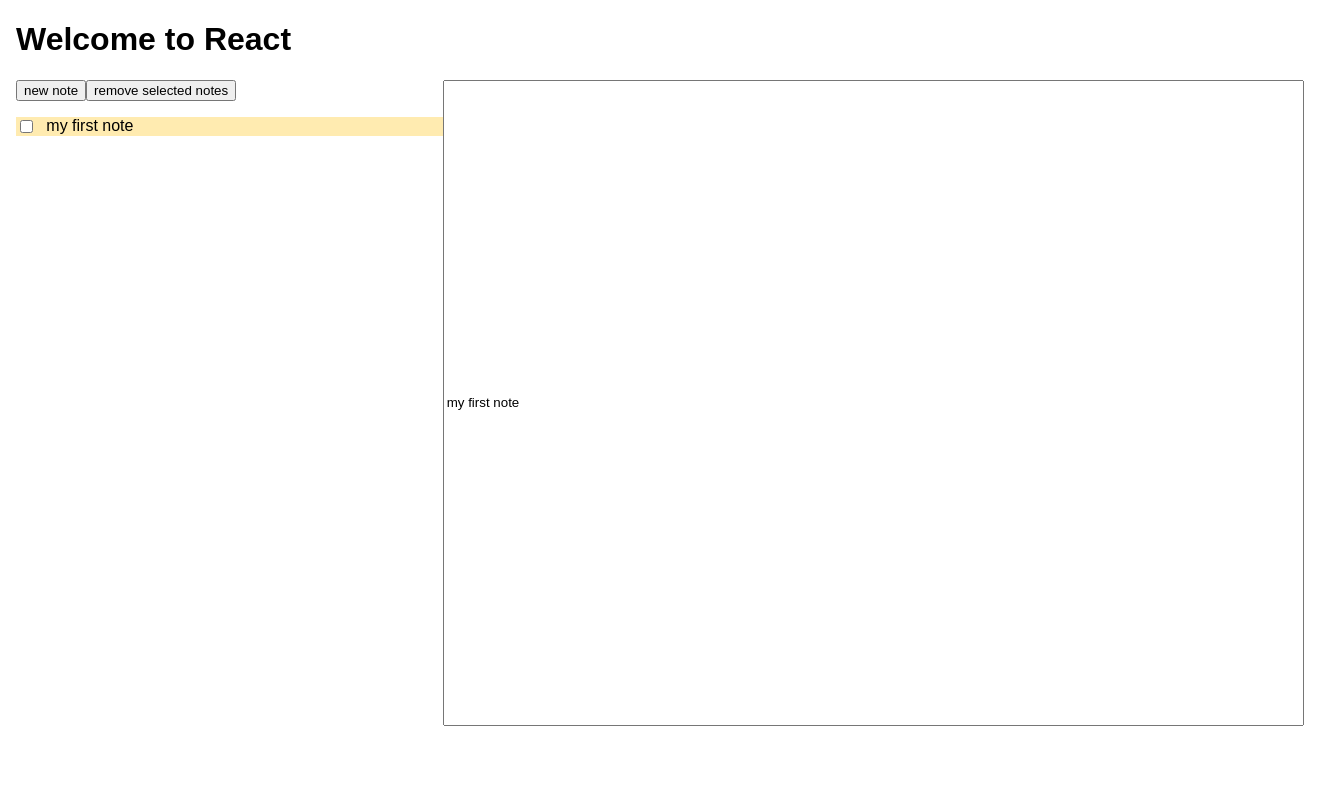
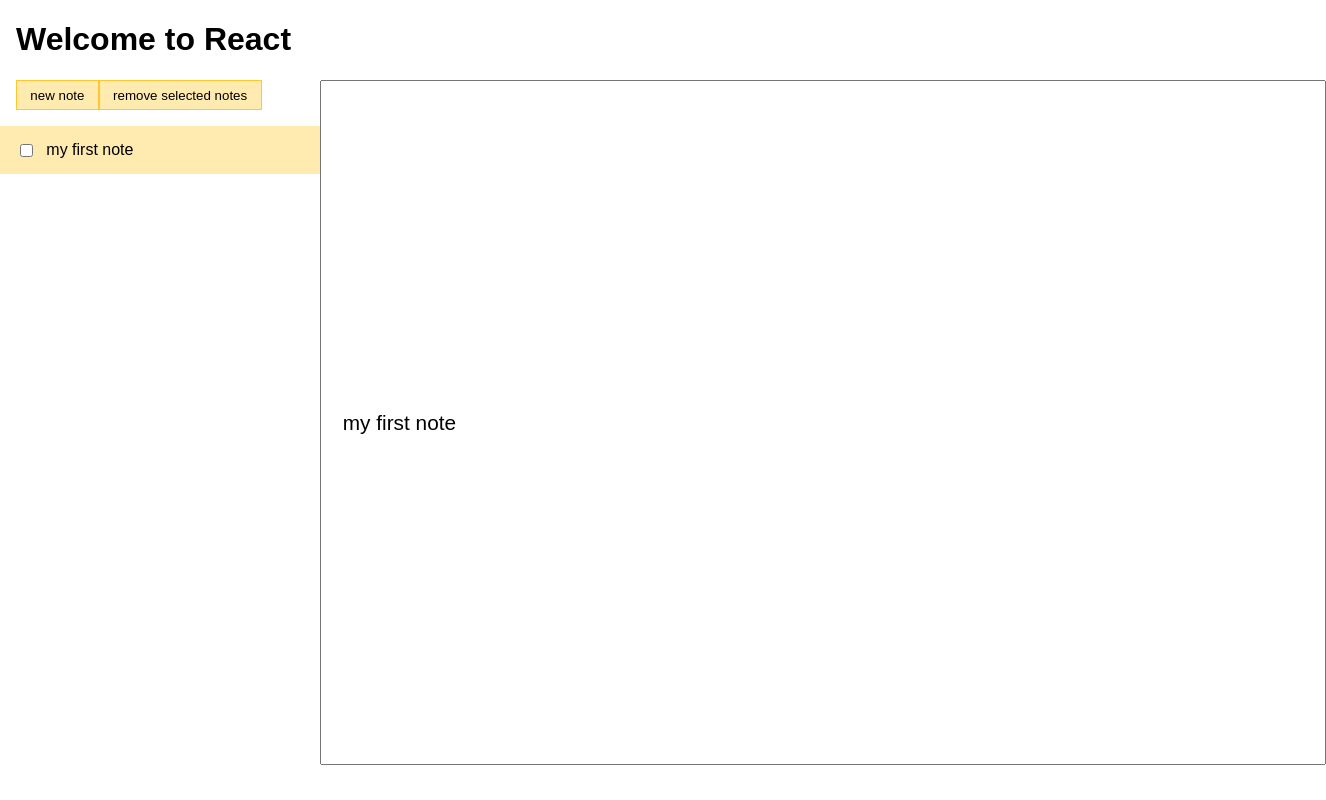
Before and after one commit to IEEEComputerSocietyUNB/CodingDojo, a React (Create React App) app in the folder 2018/180505/master/note-taking-app/: page / in a window 1280 px wide. Shown: the whole page, 1326 px wide, since content can reach past the window. Built offline with nearby package versions, Linux system fonts and the light colour scheme.

Commit message:
😍  Improve styles

```diff
--- a/2018/180505/master/note-taking-app/src/NoteList.js
+++ b/2018/180505/master/note-taking-app/src/NoteList.js
@@ -44,14 +44,17 @@ export default class NoteList extends Component {
 
         <ul className="list">
           {this.props.list.map((note, index) => (
-            <li className={`note ${this.current(index)}`} key={`${note}-${index}`}>
+            <li
+              className={`note ${this.current(index)}`} key={`${note}-${index}`}
+              onClick={() => this.props.changeSelection(index)}
+            >
               <input
                 type="checkbox"
                 alt={`remove note #${index + 1}`}
                 checked={this.isNoteSelected(index)}
                 onClick={() => this.toggleNote(index)}
               />
-              <span className="content" onClick={() => this.props.changeSelection(index)}>
+              <span className="content">
                 {note}
               </span>
             </li>
--- a/2018/180505/master/note-taking-app/src/index.css
+++ b/2018/180505/master/note-taking-app/src/index.css
@@ -1,5 +1,5 @@
 body {
-  margin: 0 1em;
+  margin: 0;
   padding: 0;
   font-family: sans-serif;
 }
@@ -9,8 +9,22 @@ body {
   display: flex;
 }
 
+.App-header {
+  margin-left: 1em;
+}
+
 .NoteList {
   flex: 1;
+}
+
+.NoteList > .toolbar {
+  margin-left: 1em;
+}
+
+.NoteList > .toolbar > button {
+  padding: .5em 1em;
+  background-color: rgb(255, 235, 176);
+  border: 1px solid rgb(255, 198, 48);
 }
 
 .NoteList > ul {
@@ -20,6 +34,9 @@ body {
 
 .NoteList > ul > li {
   display: flex;
+  height: 3em;
+  align-items: center;
+  padding: 0 1em;
 }
 
 .NoteList > ul > li.current {
@@ -35,11 +52,13 @@ body {
 }
 
 .Note {
-  flex: 2;
+  flex: 3;
 }
 
 .Note > input {
   width: 100%;
   height: 80vh;
+  padding: 1em;
+  font-size: 1.3em;
   word-break: break-word;
 }
```
